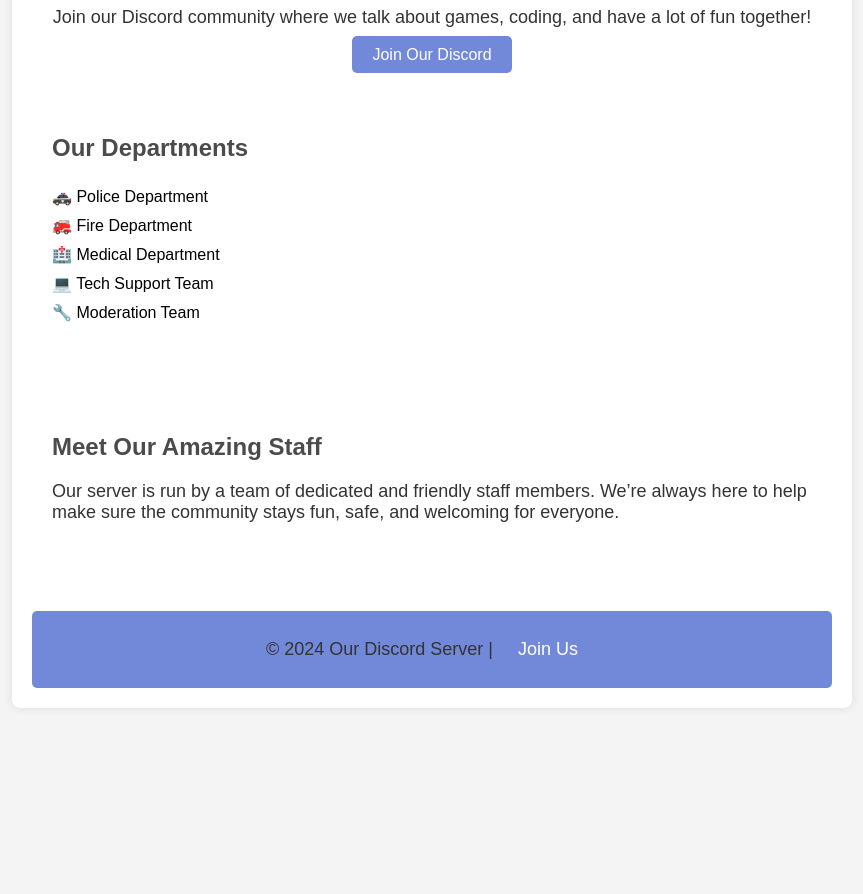
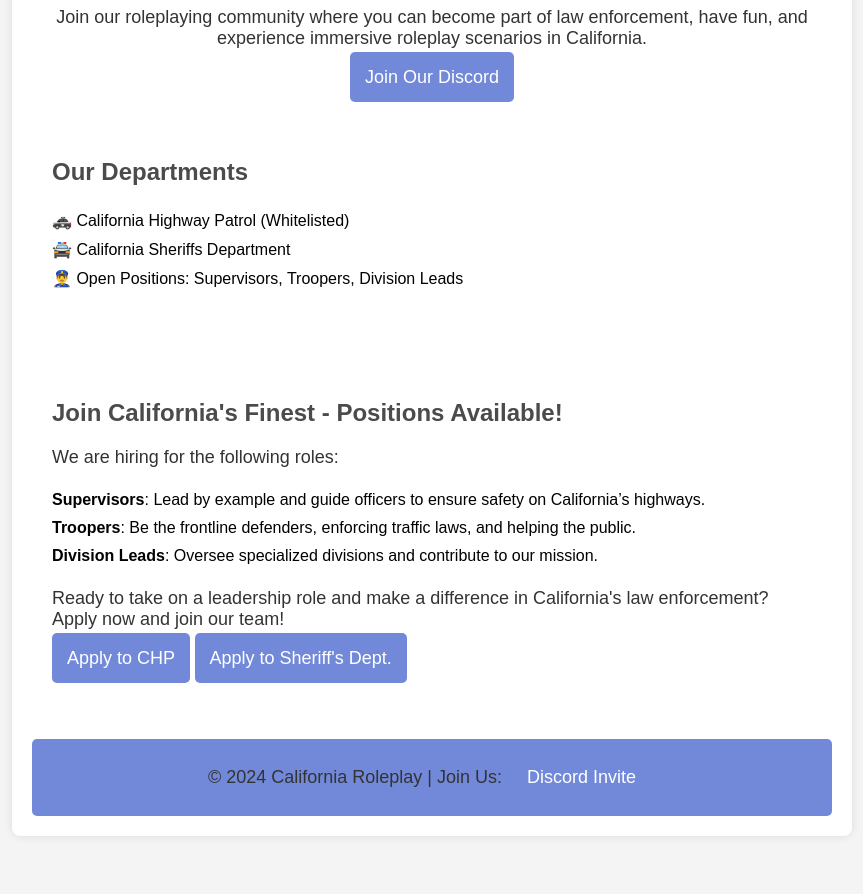
Before and after one commit to J3team/CSRP, a plain HTML site: page index.html in a window 1280 px wide. Shown: the part 325-1219 px from the top of the page, without its empty margins (208-1071 px from the left). Before the commit the page ends 1091 px from the top, so only its background shows below. Drawn offline with Linux system fonts and the light colour scheme.

Commit message:
Update index.html

```diff
--- a/index.html
+++ b/index.html
@@ -4,7 +4,7 @@
     <meta charset="UTF-8">
     <meta name="viewport" content="width=device-width, initial-scale=1.0">
     <meta http-equiv="X-UA-Compatible" content="ie=edge">
-    <title>Our Discord Server</title>
+    <title>California Roleplay - Join Us!</title>
     <style>
         body {
             font-family: Arial, sans-serif;
@@ -48,7 +48,7 @@
             border-radius: 50%;
             box-shadow: 0px 0px 10px rgba(0, 0, 0, 0.2);
         }
-        .departments, .staff {
+        .departments, .staff, .recruitment {
             margin-top: 30px;
             text-align: left;
             padding: 20px;
@@ -68,39 +68,50 @@
         li {
             padding: 5px 0;
         }
+        .join-btn {
+            margin: 20px 0;
+            padding: 15px;
+            font-size: 18px;
+        }
     </style>
 </head>
 <body>
     <div class="container">
         <!-- Logo Section -->
-        <img src="https://cdn.discordapp.com/attachments/1303114419290509483/1303114456993370163/IMG_3465.webp?ex=672a9369&is=672941e9&hm=94a71225ac600cb35c7ae94a1ada9a40e4cad5e3b3b7678020461f8e37997053&" alt="Discord Server Logo">
+        <img src="https://cdn.discordapp.com/attachments/1303114419290509483/1303114456993370163/IMG_3465.webp?ex=672a9369&is=672941e9&hm=94a71225ac600cb35c7ae94a1ada9a40e4cad5e3b3b7678020461f8e37997053&" alt="California Roleplay Logo">
 
         <!-- Welcome Section -->
-        <h1>Welcome to Our Discord Server!</h1>
-        <p>Join our Discord community where we talk about games, coding, and have a lot of fun together!</p>
-        <a href="https://discord.gg/HEWuD588">Join Our Discord</a>
+        <h1>Welcome to California Roleplay!</h1>
+        <p>Join our roleplaying community where you can become part of law enforcement, have fun, and experience immersive roleplay scenarios in California.</p>
+        <a href="https://discord.gg/HEWuD588" class="join-btn">Join Our Discord</a>
 
         <!-- Departments Section -->
         <div class="departments">
             <h2>Our Departments</h2>
             <ul>
-                <li>🚓 Police Department</li>
-                <li>🚒 Fire Department</li>
-                <li>🏥 Medical Department</li>
-                <li>💻 Tech Support Team</li>
-                <li>🔧 Moderation Team</li>
+                <li>🚓 California Highway Patrol (Whitelisted)</li>
+                <li>🚔 California Sheriffs Department</li>
+                <li>👮‍♂️ Open Positions: Supervisors, Troopers, Division Leads</li>
             </ul>
         </div>
 
-        <!-- Staff Section -->
-        <div class="staff">
-            <h2>Meet Our Amazing Staff</h2>
-            <p>Our server is run by a team of dedicated and friendly staff members. We’re always here to help make sure the community stays fun, safe, and welcoming for everyone.</p>
+        <!-- Recruitment Section -->
+        <div class="recruitment">
+            <h2>Join California's Finest - Positions Available!</h2>
+            <p>We are hiring for the following roles:</p>
+            <ul>
+                <li><strong>Supervisors</strong>: Lead by example and guide officers to ensure safety on California’s highways.</li>
+                <li><strong>Troopers</strong>: Be the frontline defenders, enforcing traffic laws, and helping the public.</li>
+                <li><strong>Division Leads</strong>: Oversee specialized divisions and contribute to our mission.</li>
+            </ul>
+            <p>Ready to take on a leadership role and make a difference in California's law enforcement? Apply now and join our team!</p>
+            <a href="https://discord.gg/rcReqEVwu7" class="join-btn">Apply to CHP</a>
+            <a href="https://discord.gg/cHEzZudY" class="join-btn">Apply to Sheriff's Dept.</a>
         </div>
 
         <!-- Footer Section -->
         <div class="footer">
-            <p>© 2024 Our Discord Server | <a href="https://discord.gg/HEWuD588" style="color: white;">Join Us</a></p>
+            <p>© 2024 California Roleplay | Join Us: <a href="https://discord.gg/HEWuD588" style="color: white;">Discord Invite</a></p>
         </div>
     </div>
 </body>
```
